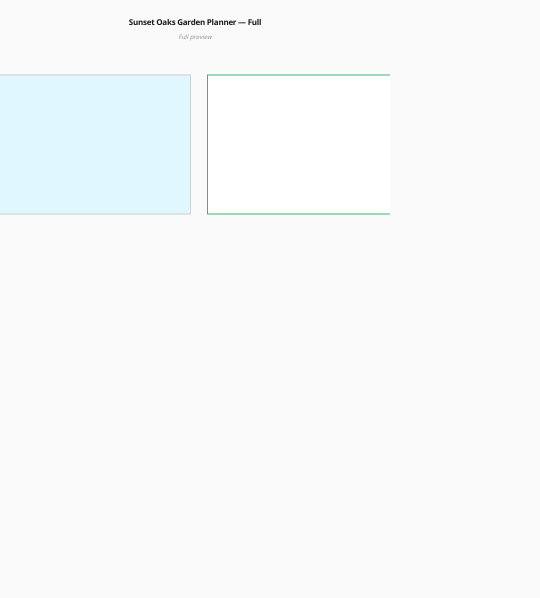
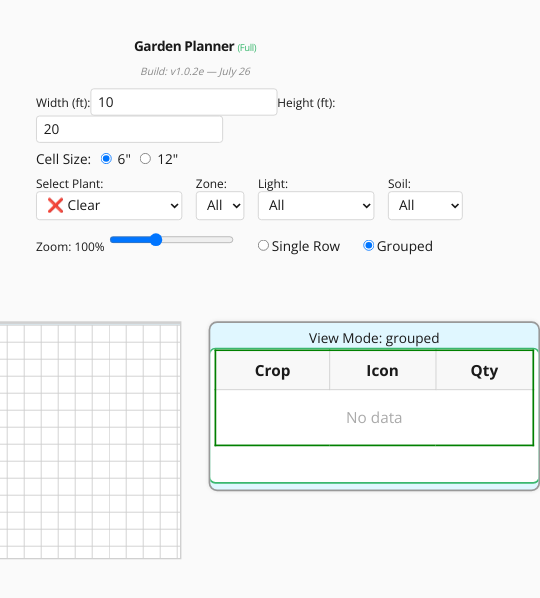
Before and after one commit to rseely85/Garden-Planner, a React (Vite) app: page / in a window 390 px wide. Shown: the top 598 px of the page, 540 px wide, since content can reach past the window. Built offline with nearby package versions, Linux system fonts and the light colour scheme.

Commit message:
Restore core components from backup restore-july26

```diff
--- a/src/AppFull.jsx
+++ b/src/AppFull.jsx
@@ -1,99 +1,210 @@
-// src/AppFull.jsx
-import { useEffect, useMemo, useRef, useState } from "react";
-import "./planner-theme.css";
+import React, { useState } from "react";
+import GardenGrid from "./components/GardenGrid";
+import GardenGridMirror from "./components/GardenGridMirror";
+import plantsData from "./data/plants.json";
+import './planner-theme.css';
 
-/**
- * Read the “logical canvas” size that your planner uses.
- * (These are already defined in planner-theme.css as CSS variables.)
- */
-function useBaseSize() {
-  return useMemo(() => {
-    const styles = getComputedStyle(document.documentElement);
-    const w = parseInt(styles.getPropertyValue("--planner-width"), 10) || 1200;
-    const h = parseInt(styles.getPropertyValue("--planner-height"), 10) || 1000;
-    return { w, h };
-  }, []);
-}
-
-/** Debounced window resize */
-function useDebouncedResize(fn, delay = 120) {
-  const t = useRef();
-  useEffect(() => {
-    const on = () => {
-      clearTimeout(t.current);
-      t.current = setTimeout(fn, delay);
-    };
-    window.addEventListener("resize", on);
-    return () => {
-      clearTimeout(t.current);
-      window.removeEventListener("resize", on);
-    };
-  }, [fn, delay]);
-}
+console.debug("Rendering AppFull");
 
 export default function AppFull() {
-  // IMPORTANT: this is the only container class we use in “full”
-  const hostRef = useRef(null);
-  const { w: BASE_W, h: BASE_H } = useBaseSize();
-  const [scale, setScale] = useState(1);
+  const [selectedZone, setSelectedZone] = useState("");
+  const [selectedLight, setSelectedLight] = useState("");
+  const [selectedSoil, setSelectedSoil] = useState("");
+  const [width, setWidth] = useState(10);
+  const [height, setHeight] = useState(20);
+  const [grid, setGrid] = useState([]);
+  const [selectedPlant, setSelectedPlant] = useState(plantsData[0]);
+  const [zoom, setZoom] = useState(1.0);
+  const [cellSize, setCellSize] = useState(6);
+  const [viewMode, setViewMode] = useState("grouped");
 
-  const recalc = () => {
-    const el = hostRef.current;
-    if (!el) return;
-    const { clientWidth, clientHeight } = el;
-
-    // Fit the whole logical canvas (BASE_W x BASE_H) into the viewport.
-    const sx = clientWidth / BASE_W;
-    const sy = clientHeight / BASE_H;
-    setScale(Math.max(0.5, Math.min(sx, sy))); // don’t get comically tiny
+  const handleCellClick = (r, c, isShift, shiftStart) => {
+    let newGrid = [...grid];
+    if (isShift && shiftStart) {
+      if (r === shiftStart.r) {
+        const min = Math.min(c, shiftStart.c);
+        const max = Math.max(c, shiftStart.c);
+        for (let i = min; i <= max; i++) {
+          newGrid[r][i] = {
+            planted: selectedPlant.plant !== "Clear",
+            crop: selectedPlant.plant !== "Clear" ? selectedPlant.plant : null,
+            icon: selectedPlant.plant !== "Clear" ? selectedPlant.icon : null,
+          };
+        }
+      } else if (c === shiftStart.c) {
+        const min = Math.min(r, shiftStart.r);
+        const max = Math.max(r, shiftStart.r);
+        for (let i = min; i <= max; i++) {
+          newGrid[i][c] = {
+            planted: selectedPlant.plant !== "Clear",
+            crop: selectedPlant.plant !== "Clear" ? selectedPlant.plant : null,
+            icon: selectedPlant.plant !== "Clear" ? selectedPlant.icon : null,
+          };
+        }
+      }
+    } else {
+      newGrid[r][c] = {
+        planted: selectedPlant.plant !== "Clear",
+        crop: selectedPlant.plant !== "Clear" ? selectedPlant.plant : null,
+        icon: selectedPlant.plant !== "Clear" ? selectedPlant.icon : null,
+      };
+    }
+    setGrid(newGrid);
   };
 
-  useEffect(recalc, [BASE_W, BASE_H]);
-  useDebouncedResize(recalc);
-
-  const hostStyle = {
-    width: "100vw",
-    height: "100vh",
-    display: "flex",
-    alignItems: "flex-start",
-    justifyContent: "center",
-    overflow: "hidden", // no page scroll in full
-    background: "#FAFAFA",
-  };
-
-  const wrapperStyle = {
-    width: `${BASE_W}px`,
-    height: `${BASE_H}px`,
-    transform: `scale(${scale})`,
-    transformOrigin: "top center",
-  };
-
+  const mirrorRows = [];
+  grid.forEach((row, r) => {
+    row.forEach((cell, c) => {
+      if (cell && cell.planted) {
+        let plantData = plantsData.find((p) => p.plant === cell.crop);
+        let spacing = 12;
+        if (plantData) {
+          if (plantData.plant === "Planter Border") {
+            spacing = cellSize;
+          } else {
+            spacing = plantData.spacing ? plantData.spacing : 12;
+          }
+        }
+        const qtyRaw = 1 + cellSize / spacing;
+        const qty = qtyRaw > 1.75 ? Math.ceil(qtyRaw) : 1;
+        mirrorRows.push({
+          row: r,
+          col: c,
+          crop: cell.crop,
+          icon: cell.icon,
+          qty,
+        });
+      }
+    });
+  });
+  const gridWidthInCells = Math.floor((width * 12) / cellSize);
+  const gridHeightInCells = Math.floor((height * 12) / cellSize);
+  const filteredPlants = plantsData.filter(
+    (p) =>
+      p.plant === "Clear" ||
+      p.plant === "Planter Border" ||
+      ((selectedZone === "" || p.zone.includes(selectedZone)) &&
+        (selectedLight === "" || p.light.includes(selectedLight)) &&
+        (selectedSoil === "" || p.soil.includes(selectedSoil)))
+  );
   return (
-    <div ref={hostRef} className="app-container full" style={hostStyle}>
-      {/* DO NOT use 'embedded' here. */}
-      <div className="compact-wrapper" style={wrapperStyle}>
-        {/* ===== YOUR PLANNER UI GOES HERE =====
-           Paste the inner planner markup (controls + grids/table) that you
-           currently render in the embedded app — NOT its outer wrapper.
-           Concretely, open src/AppEmbedded.jsx and copy from:
-             <div className="planner-root">   …through…   </div> (its closing)
-           Then paste that block in place of the simple header below. */}
-        <div className="planner-root">
-          <div className="planner-header">
-            <div className="planner-title">Sunset Oaks Garden Planner — Full</div>
-            <div className="version-tag">Full preview</div>
+    <div className="planner-root">
+      <header className="planner-header">
+        <h1 className="planner-title">
+          Garden Planner <span style={{ fontWeight: 400, fontSize: '0.7em', color: '#3AB86F' }}>(Full)</span>
+        </h1>
+        <div className="version-tag">Build: v1.0.2e — July 26</div>
+        <div className="planner-controls">
+          <div>
+            Width (ft):
+            <input
+  type="number"
+  inputMode="numeric"
+  pattern="[0-9]*"
+  value={width.toString().replace(/^0+/, '')}
+  onChange={(e) => {
+    const value = e.target.value.replace(/^0+/, '');
+    setWidth(parseInt(value || '0', 10));
+  }}
+/>
+            Height (ft):
+            <input
+  type="number"
+  inputMode="numeric"
+  pattern="[0-9]*"
+  value={height.toString().replace(/^0+/, '')}
+  onChange={(e) => {
+    const value = e.target.value.replace(/^0+/, '');
+    setHeight(parseInt(value || '0', 10));
+  }}
+/>
           </div>
-          {/* Replace the block below with your real controls + grids */}
-          <div className="planner-grids">
-            <div className="garden-grid-outer">
-              <div className="garden-grid-inner" />
+          <div>
+            <label>Cell Size:</label>
+            <label>
+              <input type="radio" value={6} checked={cellSize === 6} onChange={() => setCellSize(6)} /> 6"
+            </label>
+            <label>
+              <input type="radio" value={12} checked={cellSize === 12} onChange={() => setCellSize(12)} /> 12"
+            </label>
+          </div>
+          <div style={{ display: "flex", alignItems: "center", gap: "1rem" }}>
+            <div>
+              Select Plant:
+              <select value={selectedPlant.plant} onChange={e => setSelectedPlant(plantsData.find(p => p.plant === e.target.value))}>
+                {filteredPlants.map(p => (
+                  <option key={p.plant} value={p.plant}>{p.icon} {p.plant}</option>
+                ))}
+              </select>
             </div>
-            <div className="mirror-grid-outer">
-              <div className="mirror-grid-inner" />
+            <div>
+              Zone:
+              <select value={selectedZone} onChange={e => setSelectedZone(e.target.value)}>
+                <option value="">All</option>
+                <option value="5">5</option>
+                <option value="5b">5b</option>
+                <option value="6">6</option>
+                <option value="6b">6b</option>
+                <option value="7">7</option>
+                <option value="7b">7b</option>
+              </select>
+            </div>
+            <div>
+              Light:
+              <select value={selectedLight} onChange={e => setSelectedLight(e.target.value)}>
+                <option value="">All</option>
+                <option value="full sun">Full Sun</option>
+                <option value="partial shade">Partial Shade</option>
+                <option value="shade">Shade</option>
+              </select>
+            </div>
+            <div>
+              Soil:
+              <select value={selectedSoil} onChange={e => setSelectedSoil(e.target.value)}>
+                <option value="">All</option>
+                <option value="loamy">Loamy</option>
+                <option value="sandy">Sandy</option>
+                <option value="clay">Clay</option>
+              </select>
             </div>
           </div>
+          <div>
+            Zoom: {Math.round(zoom * 100)}%{' '}
+            <input type="range" min="0.5" max="2.0" step="0.1" value={zoom} onChange={e => setZoom(parseFloat(e.target.value))} />
+            <span style={{ marginLeft: '1.5em' }}>
+              <label>
+                <input type="radio" name="viewMode" value="single" checked={viewMode === "single"} onChange={() => setViewMode("single")}/>
+                Single Row
+              </label>
+              <label style={{ marginLeft: '1em' }}>
+                <input type="radio" name="viewMode" value="grouped" checked={viewMode === "grouped"} onChange={() => setViewMode("grouped")}/>
+                Grouped
+              </label>
+            </span>
+          </div>
         </div>
-        {/* ===== END PASTE AREA ===== */}
+      </header>
+      <div className="planner-grids">
+        <div className="garden-grid-outer">
+          <div className="garden-grid-inner">
+            <GardenGrid
+              width={gridWidthInCells}
+              height={gridHeightInCells}
+              grid={grid}
+              setGrid={setGrid}
+              onCellClick={handleCellClick}
+              cellSize={cellSize}
+              zoom={zoom}
+            />
+          </div>
+        </div>
+        <div className="mirror-grid-outer">
+          <GardenGridMirror
+            mirrorRows={mirrorRows}
+            viewMode={viewMode}
+            styleMode="full"
+          />
+        </div>
       </div>
     </div>
   );
--- a/src/planner-theme.css
+++ b/src/planner-theme.css
@@ -1,44 +1,29 @@
 /* ----------------------------
-   1) Global
+   1. Global Styles
 ---------------------------- */
 @import url('https://fonts.googleapis.com/css?family=Open+Sans:400,600,700&display=swap');
-
-:root{
-  --planner-max: 1200px;   /* cap for shells (full can override) */
-  --planner-pad: 16px;
-  --panel-gap: 16px;
-
-  /* canvas sizing (used by compact-wrapper when needed) */
-  --planner-width: 1200px;
-  --planner-height: 1000px;
-}
-
-* { box-sizing: border-box; }
-
-html, body {
-  margin: 0;
-  padding: 0;
-  width: 100%;
-}
 
 body {
   background: #FAFAFA;
   font-family: 'Open Sans', Arial, sans-serif;
   color: #1A1A1A;
-  overflow-x: hidden; /* stop side-scroll page-wide */
+  margin: 0;
+  padding: 0;
+  overflow-x: hidden; /* Prevent horizontal scroll */
 }
 
 /* ----------------------------
-   2) Top-level App Layout
+   2. App Container (General)
 ---------------------------- */
 .planner-root {
-  min-height: 100vh;
+  min-height: 100vh; /* Fullscreen mode default */
   width: 100vw;
   background: #FAFAFA;
   display: flex;
   flex-direction: column;
   align-items: center;
   padding: 32px 8px 24px 8px;
+  box-sizing: border-box;
 }
 
 .planner-header {
@@ -99,10 +84,12 @@ body {
   border-color: #B0B0B0;
 }
 
-.planner-controls label { margin-right: 6px; }
+.planner-controls label {
+  margin-right: 6px;
+}
 
 /* ----------------------------
-   3) Grids / Canvases
+   3. Planner Grids
 ---------------------------- */
 .planner-grids {
   display: flex;
@@ -112,7 +99,8 @@ body {
   max-width: 1200px;
   width: 100%;
   margin: 0 auto;
-  padding-top: 24px;
+  padding: 24px 0 0 0;
+  box-sizing: border-box;
 }
 
 .garden-grid-outer {
@@ -127,15 +115,15 @@ body {
 .garden-grid-inner {
   border: 2px solid #D0D0D0;
   background: #e0f7ff;
-  width: 800px;          /* logical content width */
+  width: 800px;
   height: 500px;
-  max-width: 100%;
   overflow: auto;
+  box-sizing: border-box;
 }
 
 .mirror-grid-outer {
   width: 800px;
-  max-width: 100%;
+  max-width: 100vw;
   display: flex;
   justify-content: center;
 }
@@ -144,18 +132,17 @@ body {
   border: 2px solid #3AB86F;
   background: #fff;
   width: 800px;
+  max-width: 100vw;
   height: 500px;
-  max-width: 100%;
   overflow: auto;
+  box-sizing: border-box;
 }
 
 /* ----------------------------
-   4) Compact / Embedded helpers
+   4. Compact & Embedded Elements
 ---------------------------- */
 .compact-wrapper {
-  /* When used in embedded we’ll scale or keep natural size based on breakpoint */
-  width: var(--planner-width);
-  height: var(--planner-height);
+  transform: scale(0.60);
   transform-origin: top left;
 }
 
@@ -170,13 +157,13 @@ body {
   overflow-y: auto;
   margin: 0 auto;
   width: 800px;
-  max-width: 100%;
+  max-width: 100vw;
   display: flex;
   justify-content: center;
 }
 
 /* ----------------------------
-   5) Utility
+   5. Utility
 ---------------------------- */
 .version-tag {
   font-size: 12px;
@@ -186,129 +173,167 @@ body {
 }
 
 /* ----------------------------
-   6) Responsive – Fullscreen (NOT embedded)
+   6. Media Queries
 ---------------------------- */
+/* -------- TABLET & IPAD FIX -------- */
 @media (max-width: 1024px) {
-  :not(.app-container.embedded) .planner-title {
-    font-size: 18px;
-    text-align: center;
+  /* Webflow embed container */
+  .planner-embed {
+    width: 100% !important;     /* Full width container */
+    max-width: 100% !important;
+    margin: 0 auto;             /* Center it */
   }
-  :not(.app-container.embedded) .planner-controls {
+
+  iframe {
+    width: 100% !important;     /* Force iframe to fill container */
+    max-width: 100% !important;
+  }
+
+  /* Title sizing for tablets (iPad, etc.) */
+  .planner-title {
+    font-size: 8px;            /* Reduce size so it fits */
+    text-align: center;         /* Ensure centered on smaller screens */
+  }
+}
+  /* Planner inside iframe */
+  .app-container.embedded > .compact-wrapper {
+    transform: scale(0.55);     /* Slightly smaller for iPad fit */
+    transform-origin: top center;
+    height: 1000px;             /* Keep full screen height */
+  }
+
+  .planner-root {
+    transform: scale(0.85);     /* Adjust main scale */
+    transform-origin: top center;
+  }
+
+  .garden-grid-inner,
+  .mirror-grid-inner {
+    width: 95vw;
+    max-width: 95vw;
+  }
+
+  .planner-controls {
     flex-direction: column;
     gap: 12px;
   }
-  :not(.app-container.embedded) .garden-grid-inner,
-  :not(.app-container.embedded) .mirror-grid-inner {
-    width: 95vw;
-    max-width: 95vw;
+
+
+/* -------- SMALL TABLET & LARGE PHONE -------- */
+@media (max-width: 768px) {
+  .app-container.embedded {
+    padding: 0.5rem;
   }
-}
 
-@media (max-width: 768px) {
-  :not(.app-container.embedded) .planner-controls {
+  .planner-title {
+    font-size: 16px;
+  }
+
+  .planner-controls {
     font-size: 14px;
     flex-direction: column;
     align-items: stretch;
     gap: 10px;
   }
-  :not(.app-container.embedded) .garden-grid-inner,
-  :not(.app-container.embedded) .mirror-grid-inner {
+
+  .garden-grid-inner,
+  .mirror-grid-inner {
     width: 100vw;
     max-width: 100vw;
     height: 320px;
   }
 }
 
+/* -------- PHONE (PORTRAIT) -------- */
 @media (max-width: 700px) {
-  :not(.app-container.embedded) .planner-header { padding: 0 8px; }
-  :not(.app-container.embedded) .planner-title { font-size: 16px; }
-  :not(.app-container.embedded) .garden-grid-inner,
-  :not(.app-container.embedded) .mirror-grid-inner {
+  .planner-header {
+    padding: 0 8px;
+  }
+
+  .planner-title {
+    font-size: 16px;
+  }
+
+  .planner-controls {
+    flex-direction: column;
+    align-items: stretch;
+    gap: 8px;
+  }
+
+  .garden-grid-inner,
+  .mirror-grid-inner {
     width: 100vw;
     max-width: 100vw;
-    height: 280px;
+    height: 280px;  /* Shorter to fit on phone screens */
   }
 }
-
 /* ----------------------------
-   7) Embedded Mode (scroll-safe, no page jiggle)
+   7. Embedded Mode Overrides
 ---------------------------- */
 .app-container.embedded {
-  /* Lock scrolling at the iframe level */
+  max-width: 100%;
+  width: auto;
+  padding: 1rem;
+  box-sizing: border-box;
   overflow-x: hidden;
-  overflow-y: hidden;
-  /* Center content without adding extra padding that causes jiggle */
-  padding: 0;
-  margin: 0 auto;
-  width: 100vw;
-  max-width: 100vw;
+  overflow-y: hidden !important; /* [SCROLL FIX] Prevent vertical scroll of the embedded iframe */
+  display: flex;
+  flex-direction: column;
+  align-items: center;
+  justify-content: flex-start;
+  height: auto;
+  max-height: 100%; /* [SCROLL FIX] Prevent browser from reserving extra space */
 }
 
 .app-container.embedded .planner-root {
   min-height: auto;
   height: auto;
+  max-height: 100%;         /* [SCROLL FIX] Expand naturally, but never create scrollbars */
+  overflow-y: visible;      /* [SCROLL FIX] No scrollbars, no clipping */
+  overflow-x: visible;
   padding: 0;
 }
 
 .app-container.embedded .planner-grids {
-  /* Keep the two canvases centered; allow their own internal scroll */
   padding: 0;
   margin: 0 auto;
-  gap: 24px;
 }
 
-/* Key: scale compact-wrapper to show full app in ~1000px without outer scroll */
 .app-container.embedded > .compact-wrapper {
-  transform: scale(0.60);       /* confirmed sweet spot */
-  height: 1000px;               /* full visible height you tested */
-  overflow: hidden;             /* no extra space reserve */
+  /* [SCROLL FIX] Dynamically match scaled height */
+  height: 1000px;  /* calculated scaled height */
+  max-height: none;
+  overflow: hidden; /* Prevent browser from reserving extra scroll space */
+  transform: scale(0.60);
+  transform-origin: top left;
 }
 
-/* Only the mirror list may scroll vertically */
 .app-container.embedded .compact-mirror-limit {
+  overflow-y: auto;     /* Only this container scrolls vertically */
   max-height: 200px;
-  overflow-y: auto;
 }
 
-/* Let grids scroll horizontally when needed, not the whole page */
-.app-container.embedded .garden-grid-inner,
-.app-container.embedded .mirror-grid-inner {
-  width: 800px;
-  max-width: 100%;
-  height: 500px;
-  overflow-x: auto;
-  overflow-y: auto; /* grid internals can scroll as needed */
+.garden-grid-inner,
+.mirror-grid-inner {
+  overflow-x: auto;     /* Allow horizontal scroll if content is wide */
+  overflow-y: visible !important; /* No vertical scroll */
+}
+/* FINAL SCROLL LOCK FOR EMBEDDED */
+body {
+  overflow-y: hidden !important;  /* stop vertical scroll */
+  height: 100% !important;        /* match iframe height */
 }
 
-/* ----------------------------
-   8) Extra responsive polish for Embedded
----------------------------- */
-@media (max-width: 1024px) {
-  .app-container.embedded > .compact-wrapper {
-    transform: scale(0.55);
-    height: 900px;
-    transform-origin: top center;
-  }
+.app-container.embedded {
+  height: 1000px !important;      /* full visible height you confirmed */
+  overflow-y: hidden !important;  /* no vertical scroll */
 }
 
-@media (max-width: 768px) {
-  .app-container.embedded > .compact-wrapper {
-    transform: scale(0.50);
-    height: 700px;
-  }
-  .app-container.embedded .garden-grid-inner,
-  .app-container.embedded .mirror-grid-inner {
-    height: 320px;
-  }
-}
-
-@media (max-width: 700px) {
-  .app-container.embedded > .compact-wrapper {
-    transform: scale(0.45);
-    height: 600px;
-  }
-  .app-container.embedded .garden-grid-inner,
-  .app-container.embedded .mirror-grid-inner {
-    height: 280px;
-  }
-}
+/*
+  [SCROLL FIX SUMMARY]
+  - .app-container.embedded: never scrolls vertically (iframe can't scroll)
+  - .compact-wrapper: dynamic height based on scale, prevents browser reserving extra space
+  - .planner-root: expands naturally, no scrollbars or clipping
+  - .compact-mirror-limit: only vertical scroll, max-height 200px
+  - .garden-grid-inner, .mirror-grid-inner: only horizontal scroll
+*/
```
Also changed, not shown: src/main-embedded.jsx (+2 -6 lines), src/main-full.jsx (+3 -4 lines).
